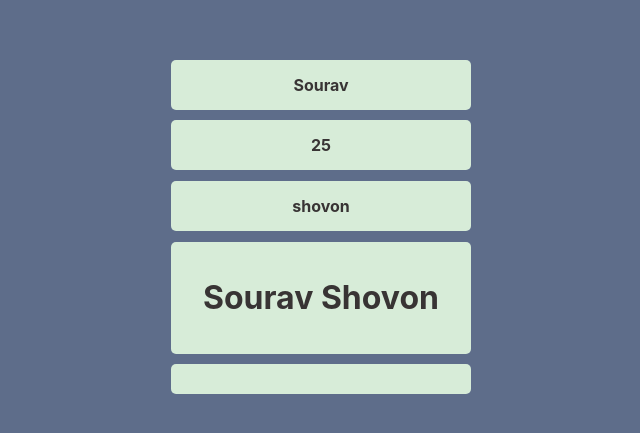
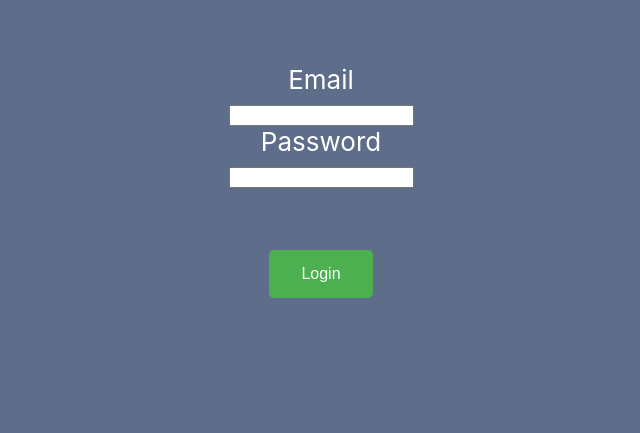
Before and after one commit to svn5969/React-Hooks, a React (Create React App) app: page / in a window 1280 px wide. Shown: the part 173-606 px from the top of the page, without its empty margins (319-959 px from the left). Built offline with nearby package versions, Linux system fonts and the light colour scheme.

Commit message:
add basic forms

```diff
--- a/src/App.js
+++ b/src/App.js
@@ -4,6 +4,7 @@ import UseStateObject from './components/UseStateObject';
 import UseStateArray from './components/UseStateArray';
 import BasicTodoList from './components/BasicTodoList';
 import ShortCircuitEvaluation from './components/ShortCircuitEvaluation';
+import BasicForms from './components/forms/BasicForms';
 
 function App() {
   return (
@@ -11,7 +12,8 @@ function App() {
     {/* <UseStateArray></UseStateArray> */}
      {/* <UseStateObject></UseStateObject> */}
      {/* <BasicTodoList></BasicTodoList> */}
-     <ShortCircuitEvaluation></ShortCircuitEvaluation>
+     {/* <ShortCircuitEvaluation></ShortCircuitEvaluation> */}
+     <BasicForms></BasicForms>
     </div>
   );
 }
--- /dev/null
+++ b/src/components/forms/BasicForms.js
@@ -0,0 +1,59 @@
+import React, { useState } from 'react';
+
+const BasicForms = () => {
+    const [email, setEmail] = useState("")
+    const [password, setPassword] = useState("")
+
+    const [allEntry,setAllEntry] = useState([])
+
+    const submitForm = (e) => {
+        e.preventDefault()
+        const newEntry = {email:email,password:password}
+        setAllEntry([...allEntry,newEntry])
+    }
+    return (
+        <>
+            <form action="" onSubmit={submitForm}>
+                <div>
+                    <label htmlFor="email">Email</label>
+                    <br />
+                    <input type="text" name="email" id="email" autocomplete="off"
+                        value={email}
+                        onChange={(e) => setEmail(e.target.value)} />
+                </div>
+
+                <div>
+                    <label htmlFor="password">Password</label>
+                    <br />
+                    <input type="password" name="password" id="password" autocomplete="off"
+                        value={password}
+                        onChange={(e) => setPassword(e.target.value)}
+
+                    />
+                </div>
+                <br />
+                <br />
+
+                <button className="btn" type="submit">Login</button>
+            </form>
+            <br />
+            <br />
+            <br />
+
+            <div>
+                {
+                    allEntry.map((curElem) => {
+                         return (
+                             <div className="h1Style">
+                             <p>Email :  {curElem.email}</p>
+                             <p>Password : {curElem.password}</p>
+                             </div>
+                         )
+                    })
+                }
+            </div>
+        </>
+    );
+};
+
+export default BasicForms;
```
